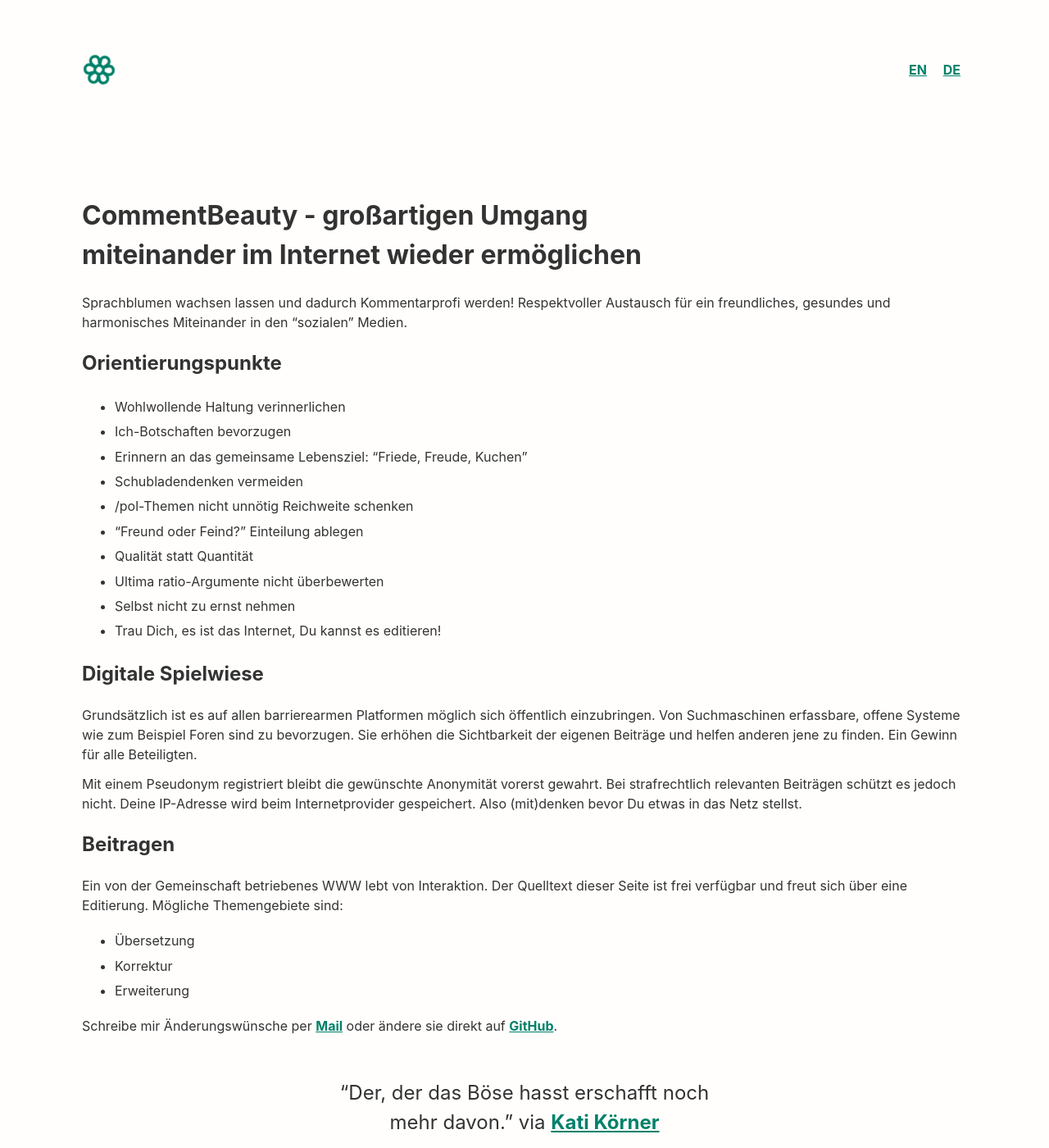
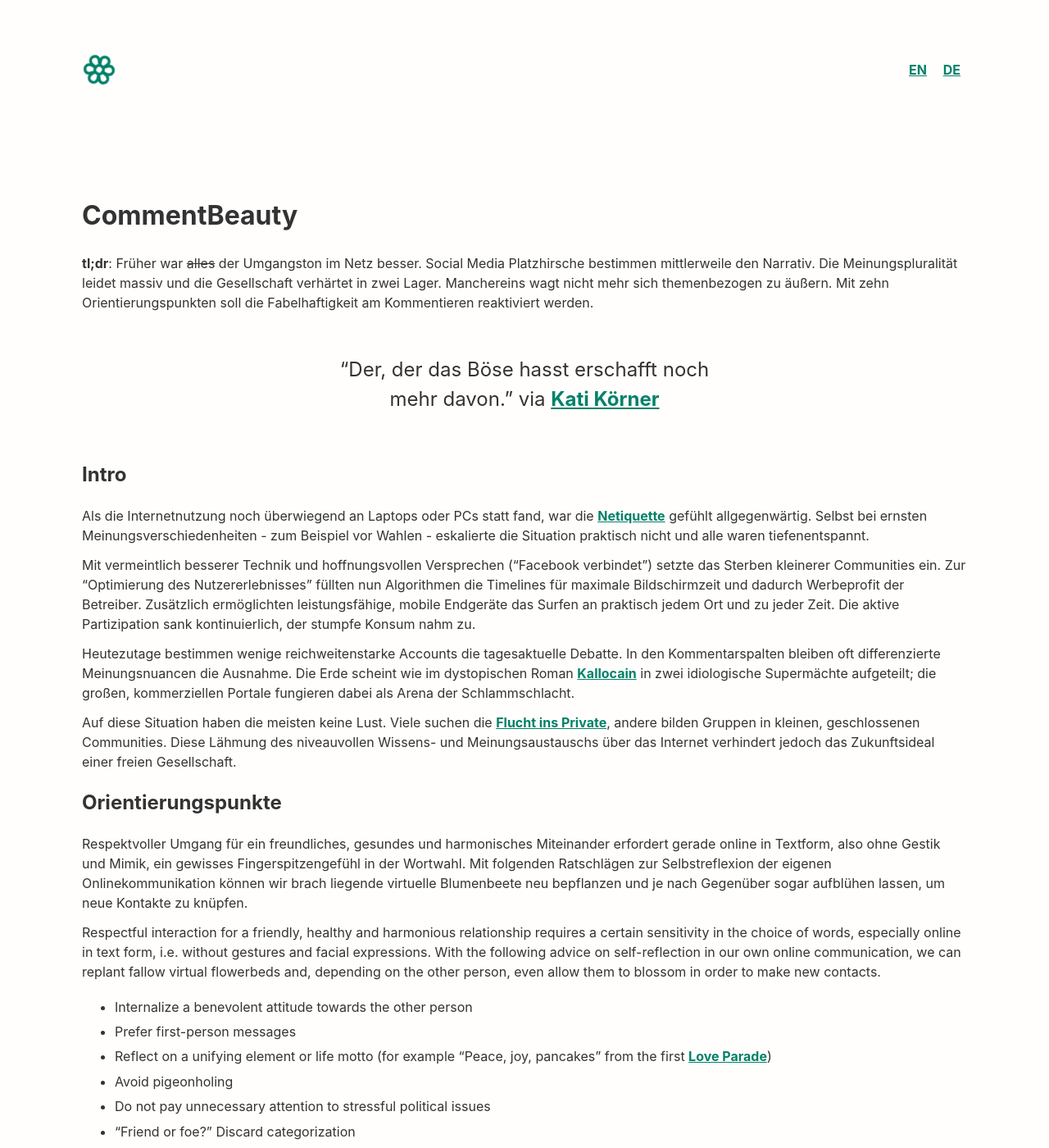
Before and after one commit to midzer/commentbeauty, a Jekyll site: the page built from de/index.md, in a window 1280 px wide and 1400 px high. Shown: the whole window at 82% size. Built offline with Jekyll 4.4.1, drawn with Linux system fonts in a browser that asks for light colours; some of the changed text lies outside the part shown.

Commit message:
update text

```diff
--- a/de/index.md
+++ b/de/index.md
@@ -1,39 +1,53 @@
 ---
 layout: default
 lang: de
-description: Mit zehn Orientierungspunkten die Schönheit von Kommentaren neu entdecken
+description: Mit zehn Orientierungspunkten die Fabelhaftigkeit am Kommentieren im Internet neu entfachen
 ---
-# CommentBeauty - großartigen Umgang miteinander im Internet wieder ermöglichen
+# CommentBeauty
 
-Sprachblumen wachsen lassen und dadurch Kommentarprofi werden! Respektvoller Austausch für ein freundliches, gesundes und harmonisches Miteinander in den "sozialen" Medien.
+**tl;dr**: Früher war ~~alles~~ der Umgangston im Netz besser. Social Media Platzhirsche bestimmen mittlerweile den Narrativ. Die Meinungspluralität leidet massiv und die Gesellschaft verhärtet in zwei Lager. Manchereins wagt nicht mehr sich themenbezogen zu äußern. Mit zehn Orientierungspunkten soll die Fabelhaftigkeit am Kommentieren reaktiviert werden.
+
+> "Der, der das Böse hasst erschafft noch mehr davon." via [Kati Körner](https://katikoerner.de/toxische-menschen/)
+
+## Intro
+
+Als die Internetnutzung noch überwiegend an Laptops oder PCs statt fand, war die [Netiquette](https://de.wikipedia.org/wiki/Netiquette) gefühlt allgegenwärtig. Selbst bei ernsten Meinungsverschiedenheiten - zum Beispiel vor Wahlen - eskalierte die Situation praktisch nicht und alle waren tiefenentspannt.
+
+Mit vermeintlich besserer Technik und hoffnungsvollen Versprechen ("Facebook verbindet") setzte das Sterben kleinerer Communities ein. Zur "Optimierung des Nutzererlebnisses" füllten nun Algorithmen die Timelines für maximale Bildschirmzeit und dadurch Werbeprofit der Betreiber. Zusätzlich ermöglichten leistungsfähige, mobile Endgeräte das Surfen an praktisch jedem Ort und zu jeder Zeit. Die aktive Partizipation sank kontinuierlich, der stumpfe Konsum nahm zu.
+
+Heutezutage bestimmen wenige reichweitenstarke Accounts die tagesaktuelle Debatte. In den Kommentarspalten bleiben oft differenzierte Meinungsnuancen die Ausnahme. Die Erde scheint wie im dystopischen Roman [Kallocain](https://de.wikipedia.org/wiki/Kallocain) in zwei idiologische Supermächte aufgeteilt; die großen, kommerziellen Portale fungieren dabei als Arena der Schlammschlacht.
+
+Auf diese Situation haben die meisten keine Lust. Viele suchen die [Flucht ins Private](https://de.wikipedia.org/wiki/Biedermeier), andere bilden Gruppen in kleinen, geschlossenen Communities. Diese Lähmung des niveauvollen Wissens- und Meinungsaustauschs über das Internet verhindert jedoch das Zukunftsideal einer freien Gesellschaft.
 
 ## Orientierungspunkte
 
-* Wohlwollende Haltung verinnerlichen
-* Ich-Botschaften bevorzugen
-* Erinnern an das gemeinsame Lebensziel: "Friede, Freude, Kuchen"
-* Schubladendenken vermeiden
-* /pol-Themen nicht unnötig Reichweite schenken
-* "Freund oder Feind?" Einteilung ablegen
-* Qualität statt Quantität
-* Ultima ratio-Argumente nicht überbewerten
-* Selbst nicht zu ernst nehmen
-* Trau Dich, es ist das Internet, Du kannst es editieren!
+Respektvoller Umgang für ein freundliches, gesundes und harmonisches Miteinander erfordert gerade online in Textform, also ohne Gestik und Mimik, ein gewisses Fingerspitzengefühl in der Wortwahl. Mit folgenden Ratschlägen zur Selbstreflexion der eigenen Onlinekommunikation können wir brach liegende virtuelle Blumenbeete neu bepflanzen und je nach Gegenüber sogar aufblühen lassen, um neue Kontakte zu knüpfen.
+
+Respectful interaction for a friendly, healthy and harmonious relationship requires a certain sensitivity in the choice of words, especially online in text form, i.e. without gestures and facial expressions. With the following advice on self-reflection in our own online communication, we can replant fallow virtual flowerbeds and, depending on the other person, even allow them to blossom in order to make new contacts.
+
+* Internalize a benevolent attitude towards the other person
+* Prefer first-person messages
+* Reflect on a unifying element or life motto (for example “Peace, joy, pancakes” from the first [Love Parade](https://en.wikipedia.org/wiki/Love_Parade))
+* Avoid pigeonholing
+* Do not pay unnecessary attention to stressful political issues
+* “Friend or foe?” Discard categorization
+* “Quality instead of quantity” of contributions
+* Do not overemphasize arguments of last resort
+* Don't take yourself too seriously
+* Have the courage, it's the Internet, you can edit it!
 
 ## Digitale Spielwiese
 
-Grundsätzlich ist es auf allen barrierearmen Platformen möglich sich öffentlich einzubringen. Von Suchmaschinen erfassbare, offene Systeme wie zum Beispiel Foren sind zu bevorzugen. Sie erhöhen die Sichtbarkeit der eigenen Beiträge und helfen anderen jene zu finden. Ein Gewinn für alle Beteiligten.
+Grundsätzlich ist es auf allen Platformen möglich sich öffentlich einzubringen. Von Suchmaschinen erfassbare, offene Systeme wie zum Beispiel Foren sind zu bevorzugen. Sie erlauben maximale Sichtbarkeit themenbezogener Inhalte, welche dadurch erfolgreich gefunden werden können. Ein Gewinn für alle Beteiligten.
 
-Mit einem Pseudonym registriert bleibt die gewünschte Anonymität vorerst gewahrt. Bei strafrechtlich relevanten Beiträgen schützt es jedoch nicht. Deine IP-Adresse wird beim Internetprovider gespeichert. Also (mit)denken bevor Du etwas in das Netz stellst.
+Mit einem Pseudonym registriert, bleibt die gewünschte Anonymität gewahrt. Bei strafrechtlich relevanten Äußerungen schützt es jedoch nicht. Die aktuelle IP-Adresse wird bei Deinem Internetprovider gespeichert. Also (mit)denken bevor Du fragwürdige Dinge in das Netz stellst.
 
 ## Beitragen
 
-Ein von der Gemeinschaft betriebenes WWW lebt von Interaktion. Der Quelltext dieser Seite ist frei verfügbar und freut sich über eine Editierung. Mögliche Themengebiete sind:
+Ein von der Gemeinschaft betriebenes WWW lebt von Interaktion. Wie bei vielen anderen ethischen Projekten ist auch diese Seite in barrierearmen Quelltext frei verfügbar und freut sich über eine Editierung. Mögliche Themengebiete sind:
 
 * Übersetzung
 * Korrektur
 * Erweiterung
 
 Schreibe mir Änderungswünsche per [Mail](https://midzer.de/contact) oder ändere sie direkt auf [GitHub](https://github.com/midzer/commentbeauty/edit/master/{{ page.path }}).
-
-> "Der, der das Böse hasst erschafft noch mehr davon." via [Kati Körner](https://katikoerner.de/toxische-menschen/)
```
Also changed, not shown: index.md (+19 -9 lines), site.webmanifest.
